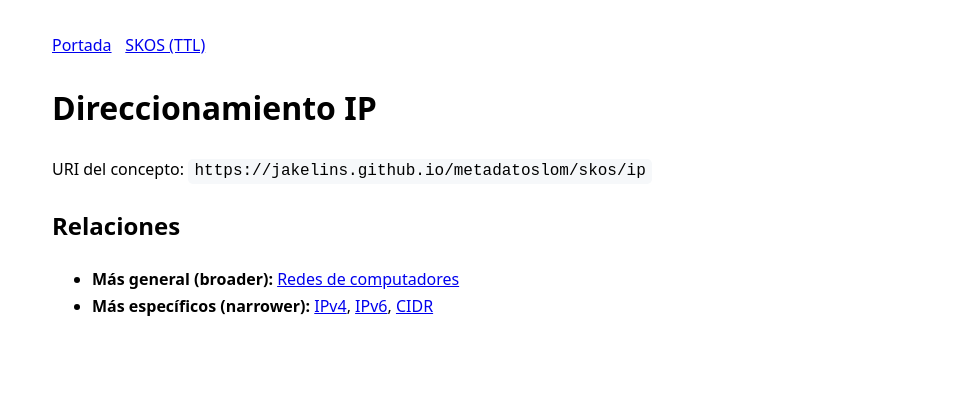
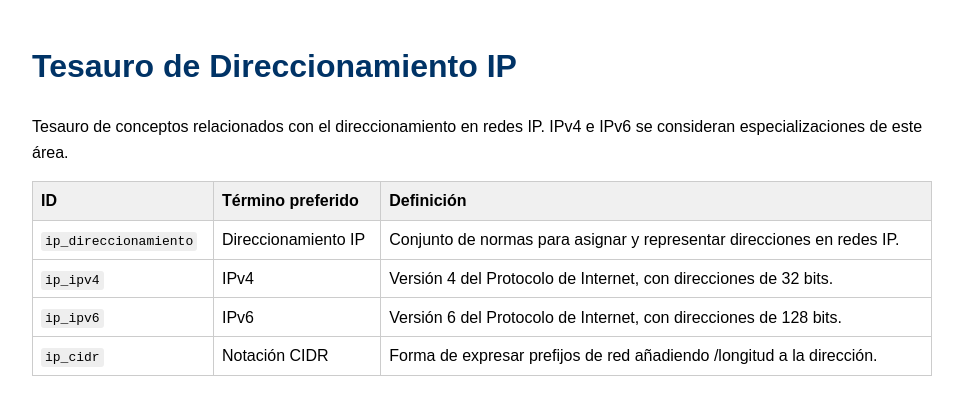
Before and after one commit to JakelinS/metadatoslom, a plain HTML site: page skos/ip/index.html in a window 1280 px wide. Shown: the whole page, without its empty margins (158-1121 px from the left). Drawn offline with Linux system fonts and the light colour scheme.

Commit message:
Update index.html

```diff
--- a/skos/ip/index.html
+++ b/skos/ip/index.html
@@ -1,43 +1,57 @@
-<!doctype html>
-<meta charset="utf-8">
-<title>Direccionamiento IP — Concepto SKOS</title>
-<meta name="viewport" content="width=device-width, initial-scale=1">
-<link rel="canonical" href="https://jakelins.github.io/metadatoslom/skos/ip">
-<style>
-  body{font:16px/1.7 system-ui,Segoe UI,Roboto,Helvetica,Arial,sans-serif;max-width:860px;margin:2rem auto;padding:0 1rem}
-  code{background:#f6f8fa;padding:.2rem .4rem;border-radius:.3rem}
-  nav a{margin-right:.6rem}
-</style>
+<!DOCTYPE html>
+<html lang="es">
+<head>
+    <meta charset="UTF-8">
+    <title>Tesauro de Direccionamiento IP</title>
+    <meta name="description" content="Tesauro sencillo de términos relacionados con el direccionamiento IP.">
+    <style>
+        body { font-family: Arial, sans-serif; max-width: 900px; margin: 0 auto; padding: 20px; line-height: 1.6; }
+        h1, h2 { color: #003366; }
+        table { border-collapse: collapse; width: 100%; margin: 15px 0; }
+        th, td { border: 1px solid #ccc; padding: 6px 8px; text-align: left; }
+        th { background: #f0f0f0; }
+        code { background: #eee; padding: 2px 4px; border-radius: 3px; }
+    </style>
+</head>
+<body>
 
-<nav>
-  <a href="/metadatoslom/">Portada</a>
-  <a href="/metadatoslom/skos/tesauro-redes.ttl">SKOS (TTL)</a>
-</nav>
+<h1>Tesauro de Direccionamiento IP</h1>
+<p>
+    Tesauro de conceptos relacionados con el direccionamiento en redes IP.
+    IPv4 e IPv6 se consideran especializaciones de este área.
+</p>
 
-<h1>Direccionamiento IP</h1>
-<p>URI del concepto: <code>https://jakelins.github.io/metadatoslom/skos/ip</code></p>
+<table>
+    <thead>
+        <tr>
+            <th>ID</th>
+            <th>Término preferido</th>
+            <th>Definición</th>
+        </tr>
+    </thead>
+    <tbody>
+        <tr>
+            <td><code>ip_direccionamiento</code></td>
+            <td>Direccionamiento IP</td>
+            <td>Conjunto de normas para asignar y representar direcciones en redes IP.</td>
+        </tr>
+        <tr>
+            <td><code>ip_ipv4</code></td>
+            <td>IPv4</td>
+            <td>Versión 4 del Protocolo de Internet, con direcciones de 32 bits.</td>
+        </tr>
+        <tr>
+            <td><code>ip_ipv6</code></td>
+            <td>IPv6</td>
+            <td>Versión 6 del Protocolo de Internet, con direcciones de 128 bits.</td>
+        </tr>
+        <tr>
+            <td><code>ip_cidr</code></td>
+            <td>Notación CIDR</td>
+            <td>Forma de expresar prefijos de red añadiendo /longitud a la dirección.</td>
+        </tr>
+    </tbody>
+</table>
 
-<h2>Relaciones</h2>
-<ul>
-  <li><strong>Más general (broader):</strong> <a href="../redes/">Redes de computadores</a></li>
-  <li><strong>Más específicos (narrower):</strong> <a href="https://jakelins.github.io/metadatoslom/material/ipv4/">IPv4</a>, <a href="../ipv6/">IPv6</a>, <a href="https://jakelins.github.io/metadatoslom/material/cidr/">CIDR</a></li>
-</ul>
-
-<script type="application/ld+json">
-{
-  "@context": {"skos":"http://www.w3.org/2004/02/skos/core#"},
-  "@id": "https://jakelins.github.io/metadatoslom/skos/ip",
-  "@type": "skos:Concept",
-  "skos:inScheme": {"@id":"https://jakelins.github.io/metadatoslom/skos/tesauro-redes.ttl#scheme"},
-  "skos:prefLabel": [
-    {"@value":"Direccionamiento IP","@language":"es"},
-    {"@value":"IP addressing","@language":"en"}
-  ],
-  "skos:broader": {"@id":"https://jakelins.github.io/metadatoslom/skos/redes"},
-  "skos:narrower": [
-    {"@id":"https://jakelins.github.io/metadatoslom/skos/ipv4"},
-    {"@id":"https://jakelins.github.io/metadatoslom/skos/ipv6"},
-    {"@id":"https://jakelins.github.io/metadatoslom/skos/cidr"}
-  ]
-}
-</script>
+</body>
+</html>
```
